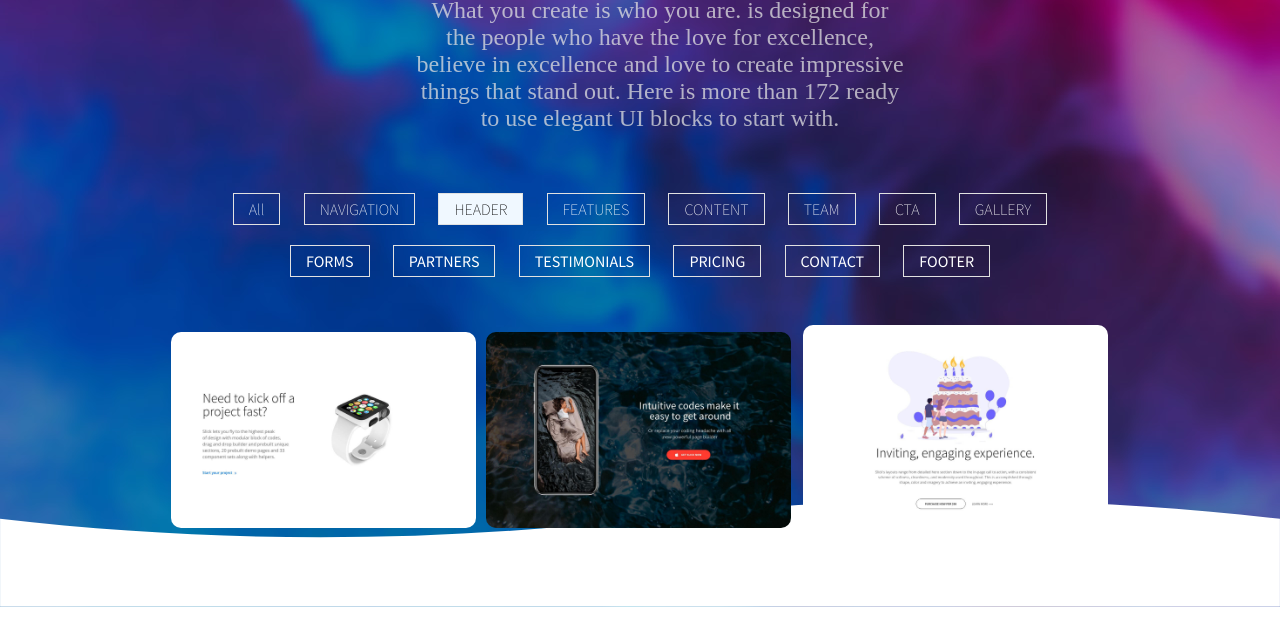
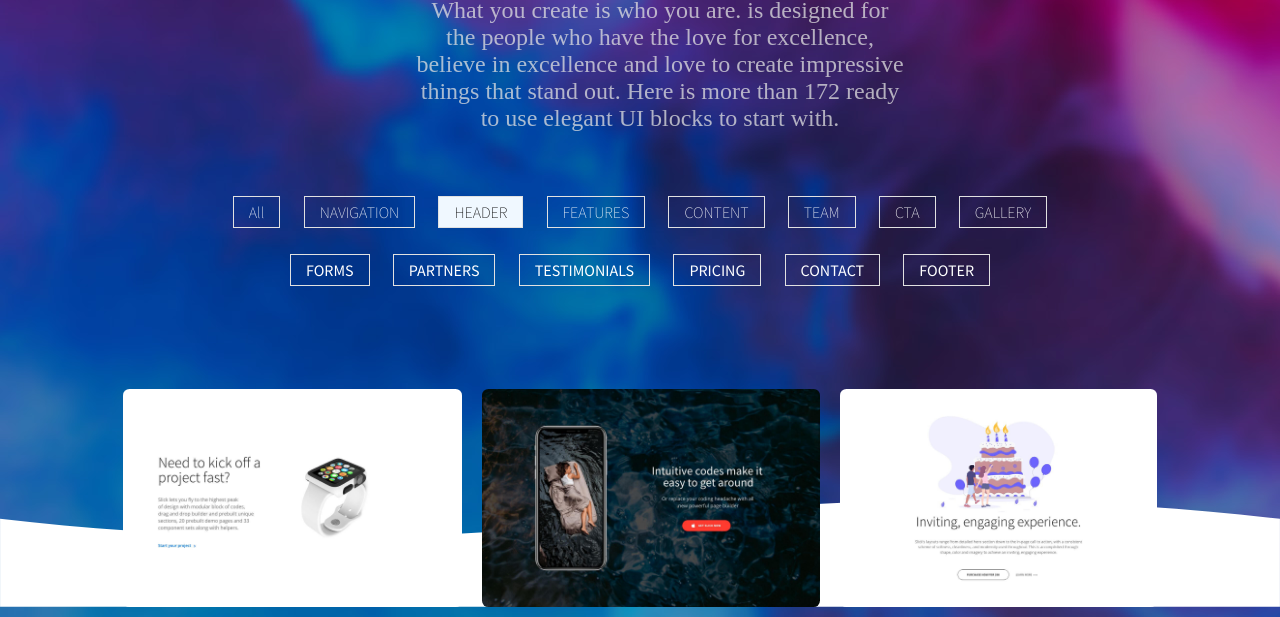
Before and after one commit to Victoralecrim/Projeto001-FRONT-END, a plain HTML site: page index.html in a window 1280 px wide. Shown: the part 193-810 px from the top of the page. Drawn offline with Linux system fonts and the light colour scheme.

Commit message:
Add files via upload

```diff
--- a/css/style.css
+++ b/css/style.css
@@ -60,16 +60,14 @@ svg {
 
 ul {
     list-style-type: none;
-
+    padding: 3px 0;
     text-align: center;
     justify-content: center;
     font-family: 'Source Sans Pro', sans-serif;
-    border-radius: 5px;
 }
 
 .btn {
     margin-top: 4%;
-    padding-top: -40px;
     font-weight: 200;
     color: aliceblue;
 }
@@ -95,7 +93,7 @@ li a {
     padding: 5px 15px;
 }
 
-li a:hover {
+li a:hover{
     color: black;
     background-color: aliceblue;
 }
@@ -103,31 +101,14 @@ li a:hover {
 .card1 {
     display: inline-flex;
     align-items: center;
-    padding: 30px;
-
 }
 
-.card_image1 {
-    width: 25%;
-    padding: 10px -2px;
-    border-radius: 10px;
-    margin: -5px;
-    z-index: -2;
-}
-
-.card_image2 {
-    width: 25%;
-    height: 100%;
-    padding: 10px -2px;
-    border-radius: 10px;
-    margin: 15px;
-}
-
-.card_image3 {
-    width: 25%;
-    padding: 10px -2px;
-    border-radius: 10px;
-    margin: -3px;
+.card_image {
+    max-height: 17vw;
+    margin: 10px;
+    object-fit: cover;
+    border-radius: .4em;
+    z-index: 7;
 }
 
 .card_information-title {
@@ -149,28 +130,31 @@ li a:hover {
         z-index: -2;
     }
 
-    .card_image1 {
-        flex: 0 0 10rem;
-        position: sticky;
+    .card1 {
+
+        align-items: center;
     }
 
+    .card_image1{
+        flex: 0 0 10rem;
 
-    .card_information-description {
+    }
+
+    .card_information-description{
         font-size: 1.6rem;
     }
 }
 
 article {
     width: 100%;
-    text-align: center;
-    padding-left: 30px;
-    border-radius: 5px;
+    position: relative;
+    top: 5rem;
 }
 
 
 /*Media querie do texto */
 
-@media (min-width: 62em) {
+@media (min-width: 62em)  {
 
     .text-white {
         font-size: 4.76837rem !important;
@@ -185,7 +169,7 @@ article {
         color: #e1e1e1;
     }
 
-    .text-down {
+    .text-down{
         color: aliceblue;
     }
 
--- a/index.html
+++ b/index.html
@@ -48,9 +48,9 @@
     </ul>
 
     <article class="card1">
-        <img src="img/header_card1.jpg" alt="" class="card_image1">
-        <img src="img/header_card2.jpg" alt="" class="card_image2">
-        <img src="img/header_card3.jpg" alt="" class="card_image3">
+        <img src="img/header_card1.jpg" alt="" class="card_image">
+        <img src="img/header_card2.jpg" alt="" class="card_image">
+        <img src="img/header_card3.jpg" alt="" class="card_image">
         <div class="card-information">
             <h2 class="card_information-title"></h2>
             <p class="card_information-description"></p>
```
